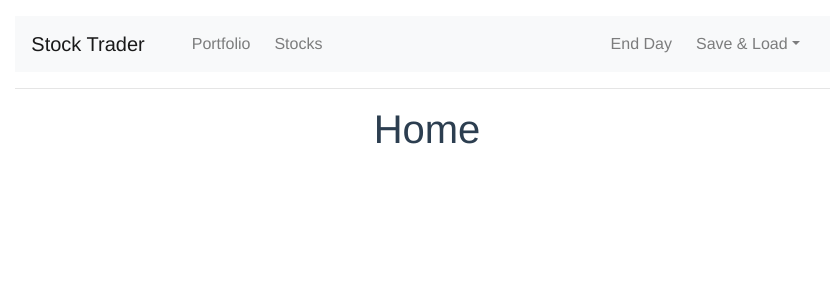
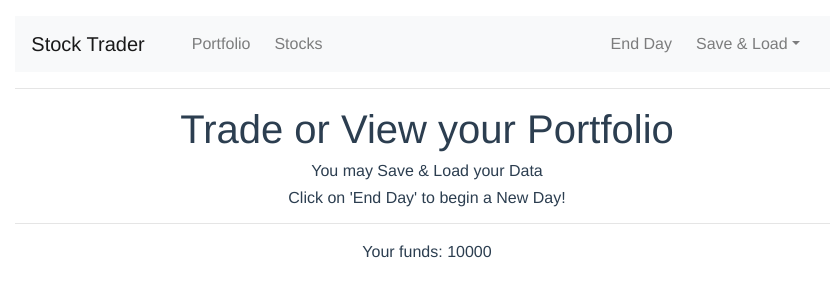
Before and after one commit to lericardolima/curso-vuejs, a Vue app in the folder stock-trader/: page /home in a window 1280 px wide. Shown: the top 300 px of the page, without its empty margins (213-1043 px from the left). Built offline with nearby package versions, Linux system fonts and the light colour scheme.

Commit message:
Pagina Home

```diff
--- a/stock-trader/src/components/Home.vue
+++ b/stock-trader/src/components/Home.vue
@@ -1,8 +1,18 @@
 <template>
   <div>
-    <h1>Home</h1>
+    <h1>Trade or View your Portfolio</h1>
+    <h6>You may Save & Load your Data</h6>
+    <h6>Click on 'End Day' to begin a New Day!</h6>
+    <hr>
+    <p>Your funds: {{ funds }}</p>
   </div>
 </template>
 <script>
-export default {};
+export default {
+  computed: {
+    funds() {
+      return this.$store.getters.funds;
+    }
+  }
+};
 </script>
```
